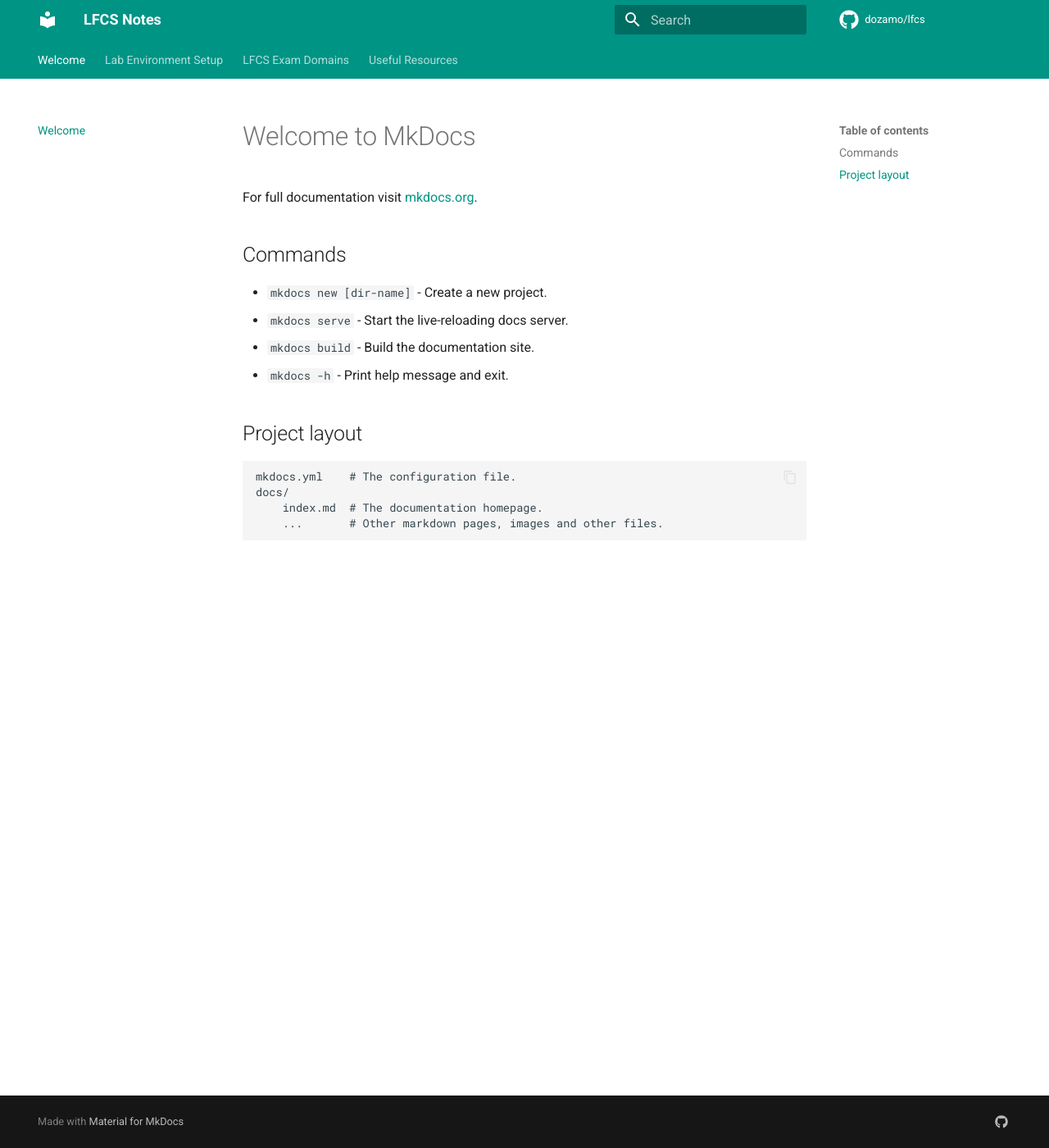
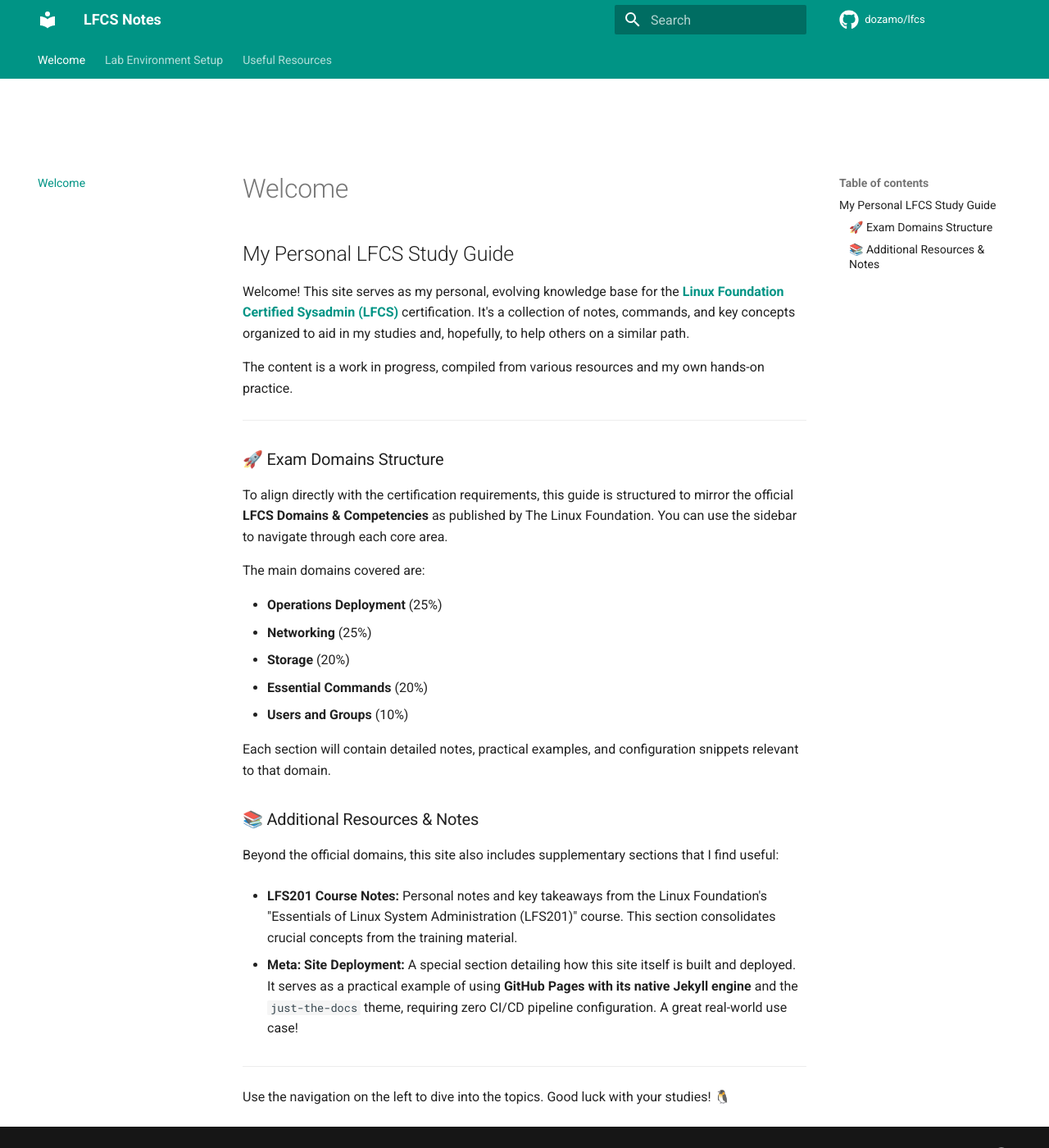
Before and after one commit to dozamo/lfcs, an MkDocs documentation site: the page built from docs/index.md, in a window 1280 px wide and 1400 px high. Shown: the whole window at 82% size. Built offline with MkDocs 1.6.1 and Material for MkDocs 9.7.7, drawn with Linux system fonts in a browser that asks for light colours; comment, search, counter and statistics services are not loaded.

Commit message:
migrating to MkDocs - (001.004)

```diff
--- a/docs/index.md
+++ b/docs/index.md
@@ -1,17 +1,38 @@
-# Welcome to MkDocs
+---
+title: "Welcome to LFCS Notes"
+#permalink: /  # <-- en principio, por defecto, MkDocs no interpreta el front matter (lo comento, aunque tampoco debería afectar)
+---
 
-For full documentation visit [mkdocs.org](https://www.mkdocs.org).
+## My Personal LFCS Study Guide
 
-## Commands
+Welcome! This site serves as my personal, evolving knowledge base for the **[Linux Foundation Certified Sysadmin (LFCS)](https://training.linuxfoundation.org/certification/linux-foundation-certified-sysadmin-lfcs/#exams)** certification. It's a collection of notes, commands, and key concepts organized to aid in my studies and, hopefully, to help others on a similar path.
 
-* `mkdocs new [dir-name]` - Create a new project.
-* `mkdocs serve` - Start the live-reloading docs server.
-* `mkdocs build` - Build the documentation site.
-* `mkdocs -h` - Print help message and exit.
+The content is a work in progress, compiled from various resources and my own hands-on practice.
 
-## Project layout
+---
 
-    mkdocs.yml    # The configuration file.
-    docs/
-        index.md  # The documentation homepage.
-        ...       # Other markdown pages, images and other files.
+### 🚀 Exam Domains Structure
+
+To align directly with the certification requirements, this guide is structured to mirror the official **LFCS Domains & Competencies** as published by The Linux Foundation. You can use the sidebar to navigate through each core area.
+
+The main domains covered are:
+
+* **Operations Deployment** (25%)
+* **Networking** (25%)
+* **Storage** (20%)
+* **Essential Commands** (20%)
+* **Users and Groups** (10%)
+
+Each section will contain detailed notes, practical examples, and configuration snippets relevant to that domain.
+
+### 📚 Additional Resources & Notes
+
+Beyond the official domains, this site also includes supplementary sections that I find useful:
+
+* **LFS201 Course Notes:** Personal notes and key takeaways from the Linux Foundation's "Essentials of Linux System Administration (LFS201)" course. This section consolidates crucial concepts from the training material.
+
+* **Meta: Site Deployment:** A special section detailing how this site itself is built and deployed. It serves as a practical example of using **GitHub Pages with its native Jekyll engine** and the `just-the-docs` theme, requiring zero CI/CD pipeline configuration. A great real-world use case!
+
+---
+
+Use the navigation on the left to dive into the topics. Good luck with your studies! 🐧
--- /dev/null
+++ b/docs/stylesheets/extra.css
@@ -0,0 +1,11 @@
+/* Fija la barra superior (header) */
+.md-header {
+  position: sticky;
+  top: 0;
+  z-index: 1100; /* más alto que el contenido */
+}
+
+/* Evita que el contenido quede tapado al hacer scroll */
+.md-main {
+  padding-top: 3.2rem; /* ajusta según altura de tu header */
+}
--- a/mkdocs.yml
+++ b/mkdocs.yml
@@ -10,6 +10,8 @@
     - navigation.instant
     - navigation.tabs
     - navigation.indexes
+    - navigation.top
+#    - header.autohide: false
     - content.code.copy
     - content.code.annotate
     - content.tabs.link
@@ -32,19 +34,26 @@
     repo: fontawesome/brands/github
 
 nav:
+  #  - Welcome: index.md
+  #  - Lab Environment Setup:
+  #      - lab-setup.md
+  #      - Provisioning CentOS Stream 8: _lab_setup/01-kvm-provision-centos.md
+  #      - Provisioning Ubuntu 22.04 LTS: _lab_setup/02-kvm-provision-ubuntu.md
+  #  - LFCS Exam Domains:
+  #      - Essential Commands (20%): lfcs-domains/essential-commands.md
+  #      - Users and Groups (10%): lfcs-domains/users-and-groups.md
+  #      - Networking (25%): lfcs-domains/networking.md
+  #      - Storage (20%): lfcs-domains/storage.md
+  #      - Operations & Deployment (25%): lfcs-domains/operations-deployment.md
+  ##  - Bonus: Miscellanea: misc/index.md
+  #  - Useful Resources: resources.md
   - Welcome: index.md
   - Lab Environment Setup:
-      - lab-setup.md
-      - Provisioning CentOS Stream 8: _lab_setup/01-kvm-provision-centos.md
-      - Provisioning Ubuntu 22.04 LTS: _lab_setup/02-kvm-provision-ubuntu.md
-  - LFCS Exam Domains:
-      - Essential Commands (20%): lfcs-domains/essential-commands.md
-      - Users and Groups (10%): lfcs-domains/users-and-groups.md
-      - Networking (25%): lfcs-domains/networking.md
-      - Storage (20%): lfcs-domains/storage.md
-      - Operations & Deployment (25%): lfcs-domains/operations-deployment.md
-#  - Bonus: Miscellanea: misc/index.md
+      - Overview: lab-setup/index.md
+      - Provision CentOS VM: lab-setup/01-provision-centos-kvm.md
+      - Provision Ubuntu VM: lab-setup/02-provision-ubuntu-kvm.md
   - Useful Resources: resources.md
+
 
 markdown_extensions:
   - admonition
@@ -70,3 +79,6 @@
       link: https://github.com/dozamo
         #    - icon: fontawesome/brands/linkedin
         #      link: https://linkedin.com/in/TU-PERFIL
+
+extra_css:
+  - stylesheets/extra.css
```
Also changed, not shown: docs/lab-setup/01-provision-centos-kvm.md (added, +75 -0 lines), docs/lab-setup/02-provision-ubuntu-kvm.md (added, +70 -0 lines), docs/lab-setup/index.md (added, +13 -0 lines), docs/resources.md (added, +38 -0 lines), initial-files.md (added, +232 -0 lines), 2 other files.
